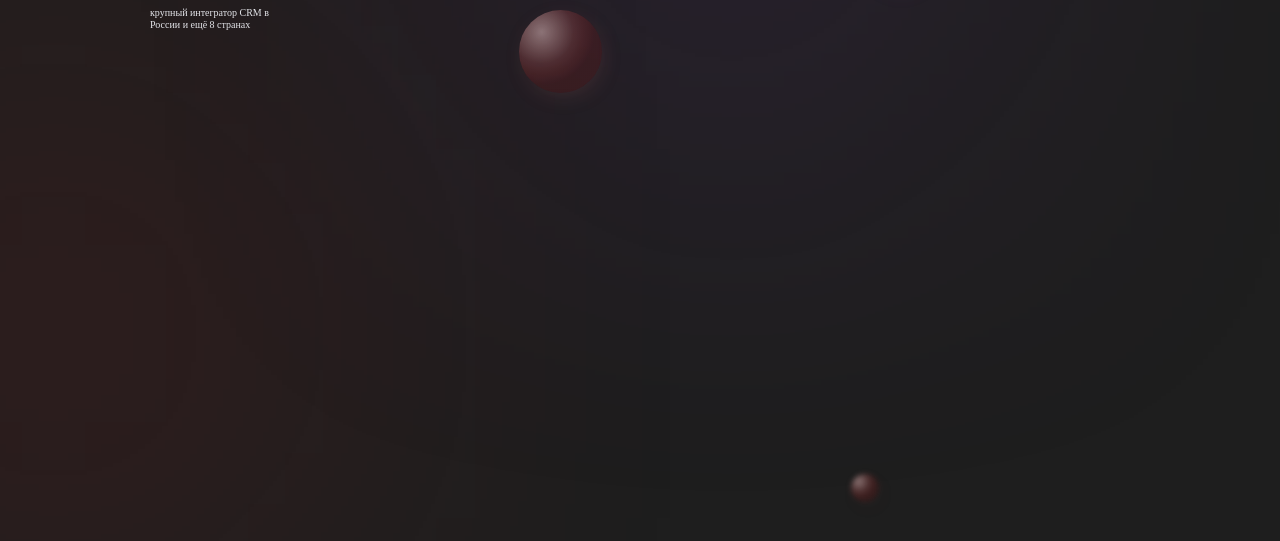
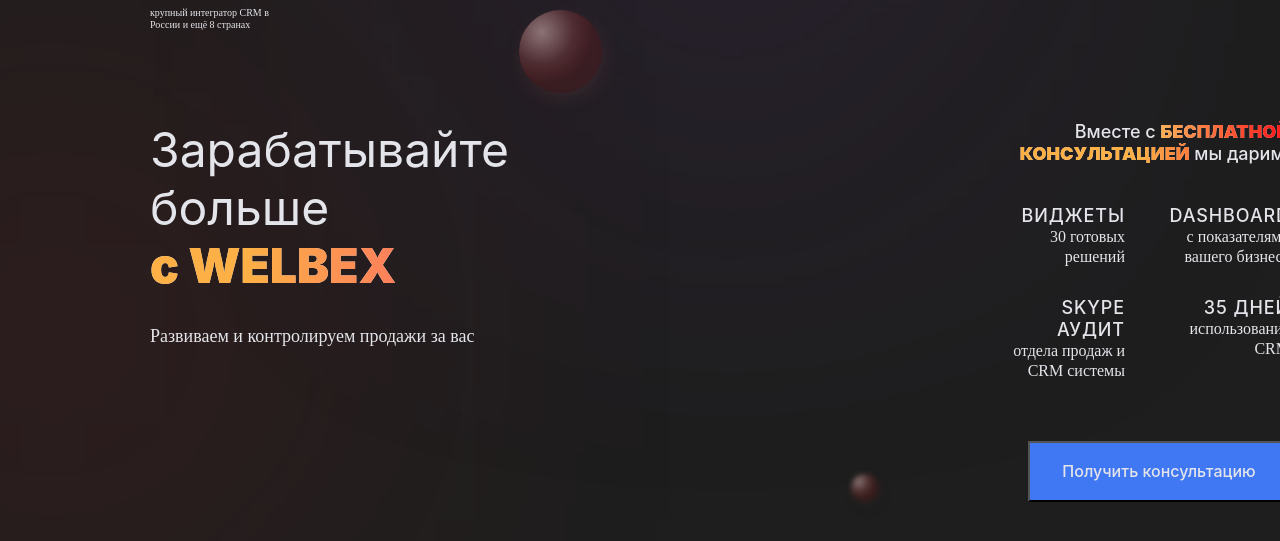
Before and after one commit to Tatiana0325/test2-adaptive-layout, a plain HTML site: page index.html in a window 1280 px wide. Shown: the part 73-614 px from the top of the page. Drawn offline with Linux system fonts and the light colour scheme.

Commit message:
Adding code in main and footer

```diff
--- a/CSS/style.css
+++ b/CSS/style.css
@@ -211,3 +211,139 @@ header {
 }
 
 /*Основной блок*/
+.block {
+	width: 1140px;
+	margin-top: 90px;
+
+	margin-left: auto;
+    margin-right: auto;
+
+	display: flex;
+    flex-wrap: wrap;
+    justify-content: space-between;
+}
+
+.title-block {
+	width: 362px;
+}
+
+.title-header {
+	font-family: 'Inter';
+	font-style: normal;
+	font-weight: 400;
+	font-size: 48px;
+	line-height: 58px;
+
+	color: #E4E5EA;
+}
+
+.title-header_grad {
+	font-weight: 900;
+
+	background: linear-gradient(92deg, #FCB045 27.14%, #FF3F78 121.36%), #E4E5EA;
+	-webkit-background-clip: text;
+	-webkit-text-fill-color: transparent;
+	background-clip: text;
+}
+
+.title-box {
+	margin-top: 30px;
+
+	font-family: 'Montserrat';
+	font-style: normal;
+	font-weight: 400;
+	font-size: 18px;
+	line-height: 22px;
+
+	color: #E4E5EA;
+}
+
+.information {
+	width: 300px;
+	text-align: right;
+}
+
+.title-info {
+	font-family: 'Inter';
+	font-style: normal;
+	font-weight: 500;
+	font-size: 18px;
+	line-height: 22px;
+
+	color: #E4E5EA;
+	display: inline-block;
+}
+
+.grad-red {
+	font-weight: 900;
+	text-transform: uppercase;
+
+	background: linear-gradient(92deg, #FCB054 0.01%, #FD1D1D 90%), #E4E5EA;
+	-webkit-background-clip: text;
+	-webkit-text-fill-color: transparent;
+	background-clip: text;
+}
+
+.grad-yellow {
+	font-weight: 900;
+	text-transform: uppercase;
+
+	background: linear-gradient(92deg, #FCB045 70%, #FD1D1D 150%), #E4E5EA;
+	-webkit-background-clip: text;
+	-webkit-text-fill-color: transparent;
+	background-clip: text;
+}
+
+.text-info {
+	margin-top: 40px;
+
+	display: flex;
+    flex-wrap: wrap;
+    justify-content: space-between;
+}
+
+.text-info-items {
+	width: 135px;
+	color: #E4E5EA;
+}
+
+.text-info-item:nth-child(n + 2) {
+	margin-top: 30px;
+}
+
+.info-header {
+	font-family: 'Inter';
+	font-style: normal;
+	font-weight: 500;
+	font-size: 18px;
+	line-height: 22px;
+
+	letter-spacing: 0.05em;
+	text-transform: uppercase;
+}
+
+.info-text {
+	font-family: 'Montserrat';
+	font-style: normal;
+	font-weight: 400;
+	font-size: 16px;
+	line-height: 20px;
+}
+
+.btn-info {
+	margin-top: 60px;
+
+	width: 262px;
+	height: 61px;
+
+	background: #4077F3;
+
+	font-family: 'Inter';
+	font-style: normal;
+	font-weight: 500;
+	font-size: 16px;
+	line-height: 19px;
+	text-align: center;
+
+	color: #E4E5EA
+}
--- a/index.html
+++ b/index.html
@@ -86,12 +86,92 @@
             </div>
 		</header>
 
-		<main class="blok">
+		<main class="block">
+            <div class="title-block">
+                <h1 class="title-header">
+                    Зарабатывайте больше
+                    <div class="title-header_grad">с WELBEX</div>
+                </h1>
 
+                <div class="title-box">
+                    Развиваем и контролируем продажи за вас
+                </div>
+
+            </div>
+
+            <div class="information">
+                <div class="title-info">
+                    Вместе с <span class="grad-red">бесплатной</span> <span class="grad-yellow">консультацией</span> мы дарим:
+                </div>
+                <div class="text-info">
+                    <div class="text-info-items">
+                        <div class="text-info-item">
+                            <h2 class="info-header">Виджеты</h2>
+
+                            <p class="info-text">30 готовых решений</p>
+                        </div>
+
+                        <div class="text-info-item">
+                            <h2 class="info-header">Skype Аудит</h2>
+
+                            <p class="info-text">отдела продаж и CRM системы</p>
+                        </div>
+                    </div>
+
+                    <div class="text-info-items">
+                        <div class="text-info-item">
+                            <h2 class="info-header">Dashboard</h2>
+
+                            <p class="info-text">с показателями вашего бизнеса</p>
+                        </div>
+
+                        <div class="text-info-item">
+                            <h2 class="info-header">35 дней</h2>
+
+                            <p class="info-text">использования CRM</p>
+                        </div>
+                    </div>
+                </div>
+
+                <div>
+                    <button class="btn-info">Получить консультацию</button>
+                </div>
+            </div>
 		</main>
 
 		<footer class="footer">
+			<div>
+                <div>
+                    <h3></h3>
 
+                    <nav></nav>
+                </div>
+
+                <div>
+                    <h3></h3>
+
+                    <div>
+                        <nav></nav>
+
+                        <nav></nav>
+                    </div>
+                </div>
+            </div>
+
+            <div>
+                <h3></h3>
+
+                <div></div>
+
+                <nav></nav>
+
+                <div></div>
+
+                <div>
+                    <a href=""></a>
+                    <a href=""></a>
+                </div>
+            </div>
 		</footer>
 	</body>
 </html>
```
